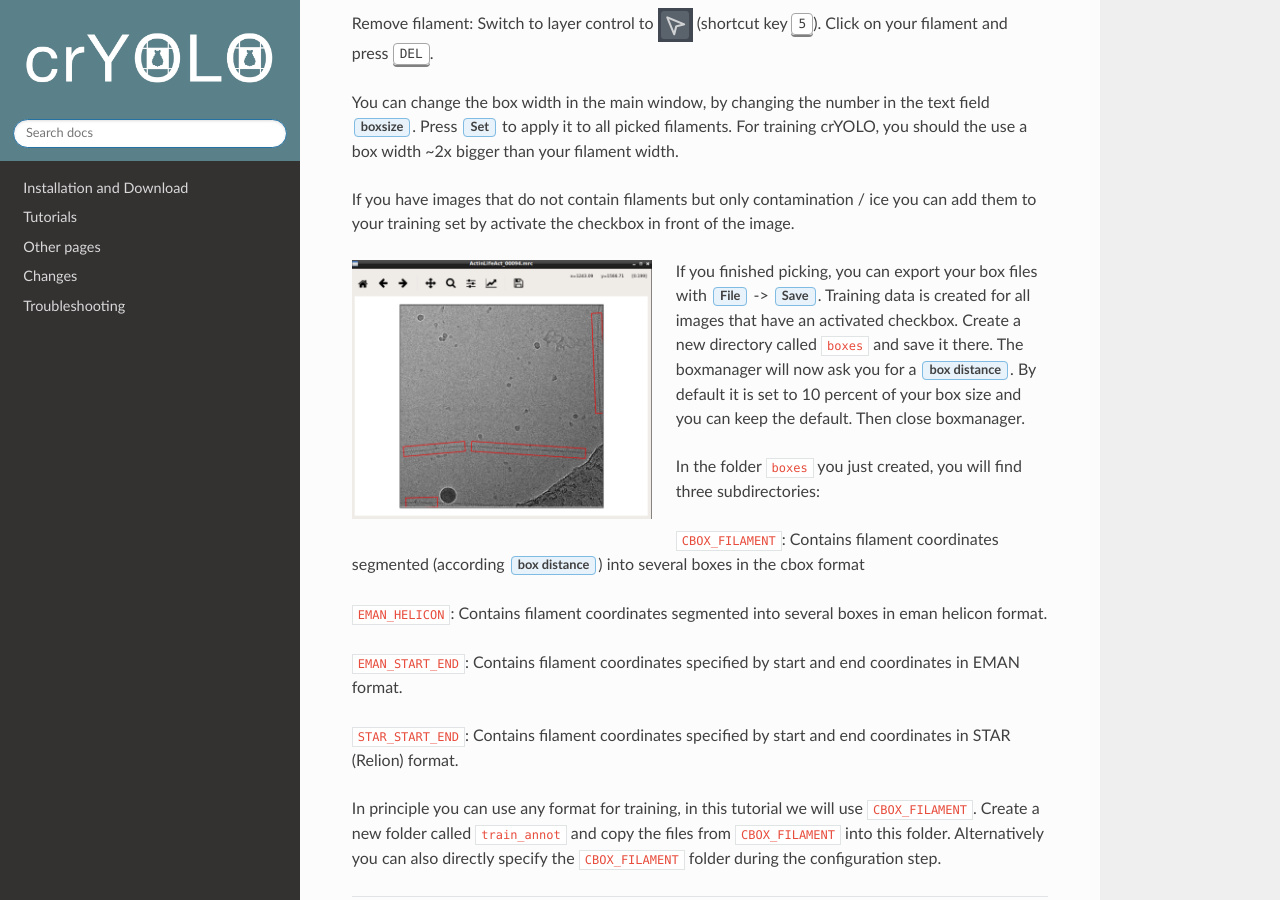
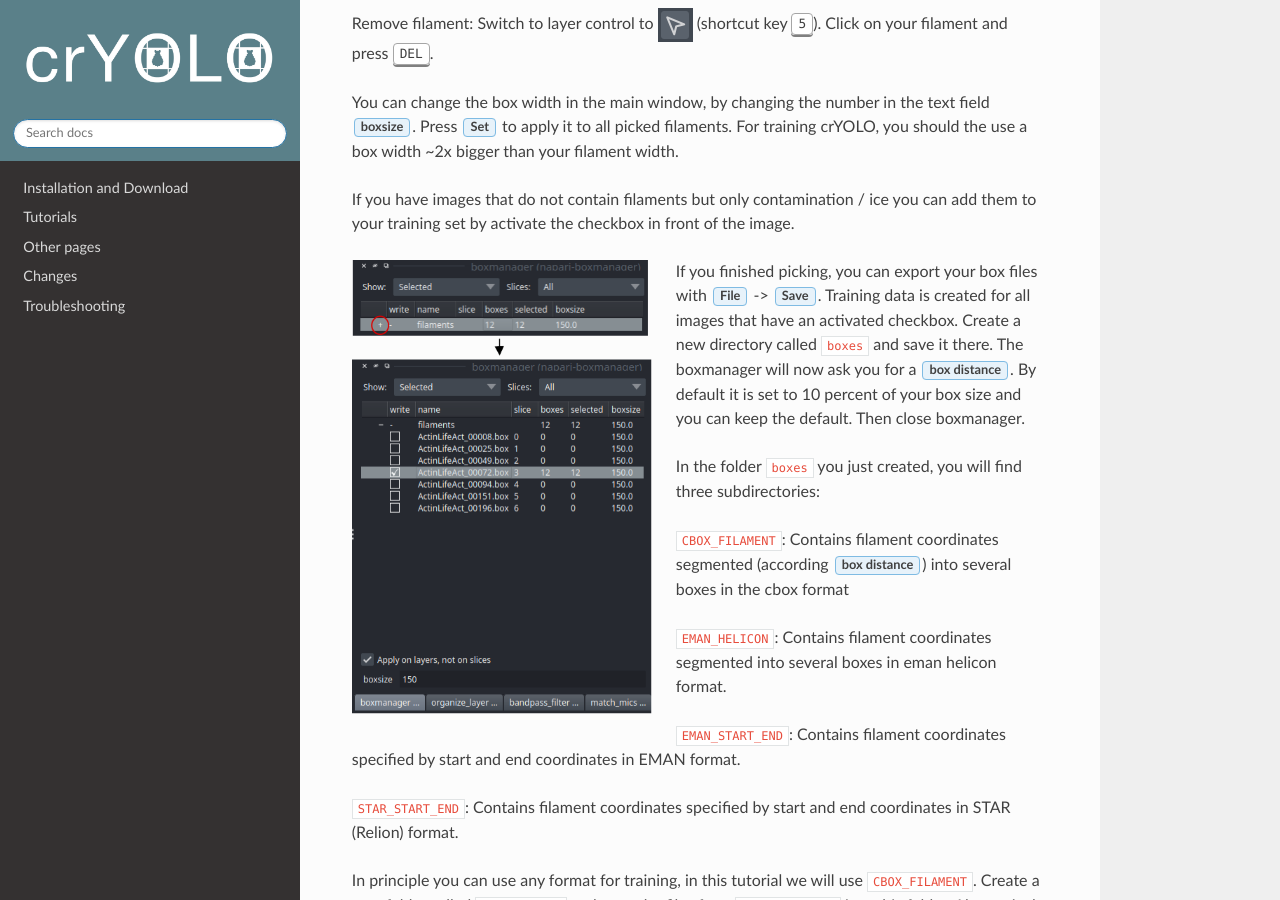
Before and after one commit to MPI-Dortmund/cryolo, a Sphinx documentation site: the page built from source/tutorials/data_preparation_filament.rst, in a window 1280 px wide and 900 px high, scrolled down 1383 px. Built offline with Sphinx 7.4.7 and the Read the Docs theme 2.0.0, drawn with Linux system fonts in a browser that asks for light colours.

Commit message:
filament tutorial

```diff
--- a/source/tutorials/data_preparation_filament.rst
+++ b/source/tutorials/data_preparation_filament.rst
@@ -10,7 +10,7 @@ Now press :guilabel:`File` -> :guilabel:`Open Folder...` and the select the :fil
 
 .. include:: text_modules/data_prep_filter_pick_filament.rst
 
-.. image:: ../img/cryolo_boxmanager_filament_example_202103.png
+.. image:: ../img/napari/boxmanager_filament_uncollapse.png
     :width: 300
     :align: left
 
```
Also changed, not shown: source/img/napari/boxmanager_filament_uncollapse.png (added).
